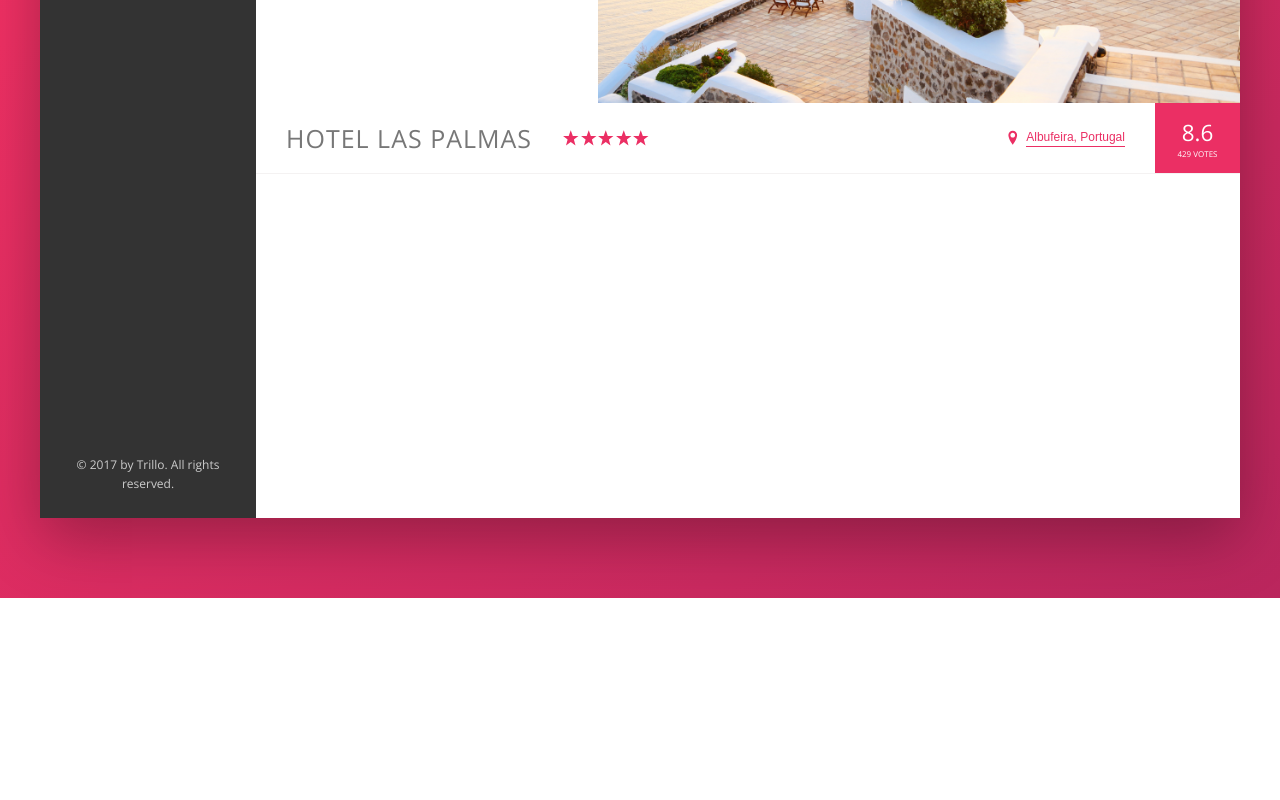
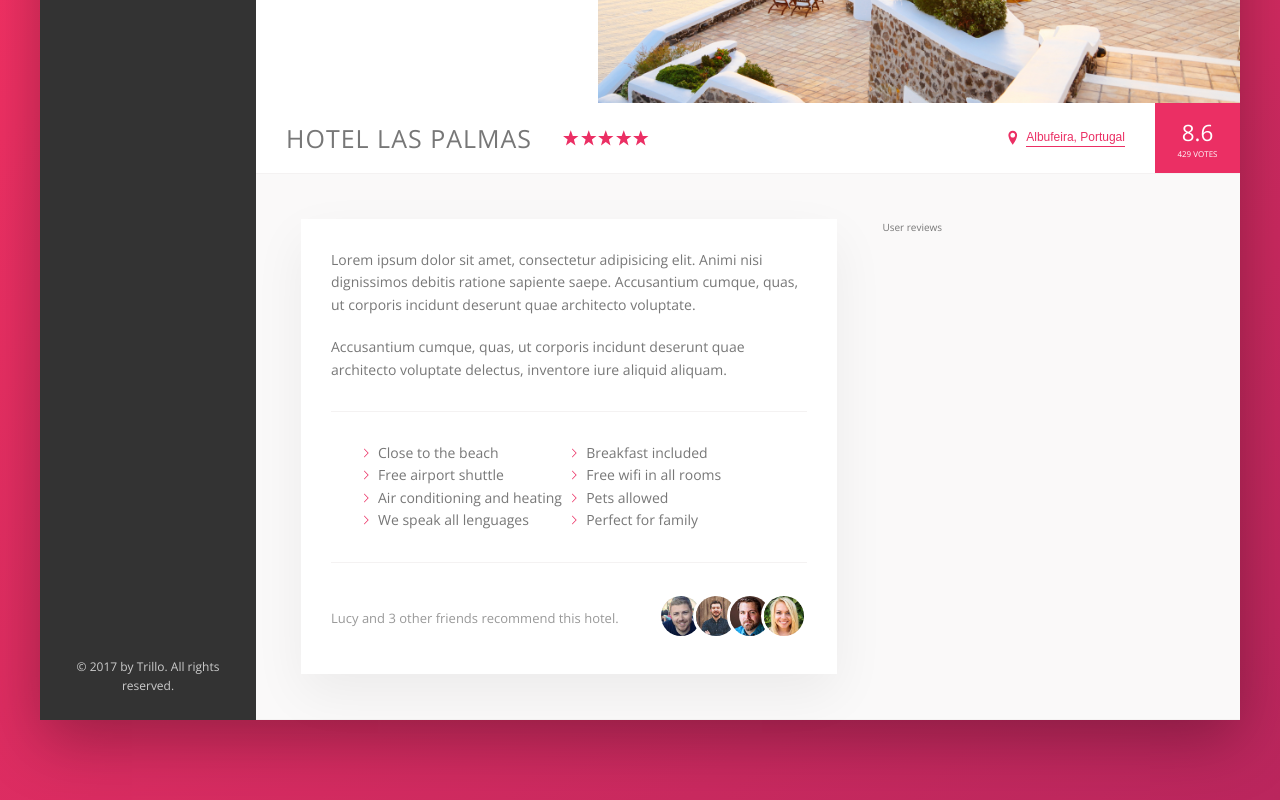
Before and after one commit to Francisco-BT/advanced-css, a website: page Trillo/index.html in a window 1280 px wide. Shown: the part 432-1232 px from the top of the page. Before the commit the page ends 1030 px from the top, so only its background shows below. Drawn offline with nearby package versions, Linux system fonts and the light colour scheme; files that its build step writes are made by us from their sources.

Commit message:
feat: add styles for description section

```diff
--- a/Trillo/index.html
+++ b/Trillo/index.html
@@ -157,6 +157,62 @@
               <div class="overview__rating--count">429 votes</div>
             </div>
           </div>
+
+          <div class="detail">
+            <div class="description">
+              <p class="paragraph">
+                Lorem ipsum dolor sit amet, consectetur adipisicing elit. Animi
+                nisi dignissimos debitis ratione sapiente saepe. Accusantium
+                cumque, quas, ut corporis incidunt deserunt quae architecto
+                voluptate.
+              </p>
+              <p class="paragraph">
+                Accusantium cumque, quas, ut corporis incidunt deserunt quae
+                architecto voluptate delectus, inventore iure aliquid aliquam.
+              </p>
+
+              <ul class="list">
+                <li class="list__item">Close to the beach</li>
+                <li class="list__item">Breakfast included</li>
+                <li class="list__item">Free airport shuttle</li>
+                <li class="list__item">Free wifi in all rooms</li>
+                <li class="list__item">Air conditioning and heating</li>
+                <li class="list__item">Pets allowed</li>
+                <li class="list__item">We speak all lenguages</li>
+                <li class="list__item">Perfect for family</li>
+              </ul>
+
+              <div class="recommend">
+                <p class="recommend__count">
+                  Lucy and 3 other friends recommend this hotel.
+                </p>
+                <div class="recommend__friends">
+                  <img
+                    src="img/user-3.jpg"
+                    alt="Friend 1"
+                    class="recommend__photo"
+                  />
+                  <img
+                    src="img/user-4.jpg"
+                    alt="Friend 2"
+                    class="recommend__photo"
+                  />
+                  <img
+                    src="img/user-5.jpg"
+                    alt="Friend 3"
+                    class="recommend__photo"
+                  />
+                  <img
+                    src="img/user-6.jpg"
+                    alt="Friend 4"
+                    class="recommend__photo"
+                  />
+                </div>
+              </div>
+            </div>
+
+            <div class="user-reviews">User reviews</div>
+          </div>
         </main>
       </div>
     </div>
--- a/Trillo/sass/_base.scss
+++ b/Trillo/sass/_base.scss
@@ -31,6 +31,8 @@ Grey dark 3: #999
   --color-grey-dark-3: #999;
 
   --shadow-dark: 0 2rem 6rem rgba(0, 0, 0, 0.3);
+  --shadow-light: 0 2rem 5rem rgba(0, 0, 0, 0.06);
+  --line: 1px solid var(--color-grey-light-2);
 }
 
 * {
--- a/Trillo/sass/_components.scss
+++ b/Trillo/sass/_components.scss
@@ -185,7 +185,7 @@
 .overview {
   display: flex;
   align-items: center;
-  border-bottom: 1px solid var(--color-grey-light-2);
+  border-bottom: var(--line);
 
   &__heading {
     font-size: 2.5rem;
@@ -279,3 +279,60 @@
     box-shadow: none;
   }
 }
+
+.paragraph:not(:last-of-type) {
+  margin-bottom: 2rem;
+}
+
+.list {
+  list-style: none;
+  margin: 3rem 0;
+  padding: 3rem;
+  border-top: var(--line);
+  border-bottom: var(--line);
+
+  display: flex;
+  flex-wrap: wrap;
+
+  &__item {
+    flex: 0 0 50%;
+  }
+
+  &__item::before {
+    content: "";
+    display: inline-block;
+    height: 1rem;
+    width: 1rem;
+    margin-right: 0.7rem;
+    // background-image: url(../img/chevron-thin-right.svg);
+
+    background-color: var(--color-primary);
+    -webkit-mask-image: url(../img/chevron-thin-right.svg);
+    mask-image: url(../img/chevron-thin-right.svg);
+    -webkit-mask-size: cover;
+    mask-size: cover;
+  }
+}
+
+.recommend {
+  font-size: 1.3rem;
+  color: var(--color-grey-dark-3);
+  display: flex;
+  align-items: center;
+
+  &__count {
+    margin-right: auto;
+  }
+
+  &__photo {
+    box-sizing: content-box;
+    height: 4rem;
+    width: 4rem;
+    border-radius: 50%;
+    border: 3px solid #fff;
+
+    &:not(:last-child) {
+      margin-right: -1.5rem;
+    }
+  }
+}
--- a/Trillo/sass/_layout.scss
+++ b/Trillo/sass/_layout.scss
@@ -11,7 +11,7 @@
   font-size: 1.4rem;
   height: 7rem;
   background-color: #fff;
-  border-bottom: 1px solid var(--color-grey-light-2);
+  border-bottom: var(--line);
   display: flex;
   justify-content: space-between;
   align-items: center;
@@ -27,11 +27,29 @@
   display: flex;
   flex-direction: column;
   justify-content: space-between;
-
-  height: 80rem;
 }
 
 .hotel-view {
   background-color: #fff;
   flex: 1;
 }
+
+.detail {
+  display: flex;
+  padding: 4.5rem;
+  background-color: var(--color-grey-light-1);
+  border-bottom: var(--line);
+}
+
+.description {
+  font-size: 1.4rem;
+  background-color: #fff;
+  box-shadow: var(--shadow-light);
+  padding: 3rem;
+  flex: 0 0 60%;
+  margin-right: 4.5rem;
+}
+
+.user-reviews {
+  flex: 1;
+}
```
